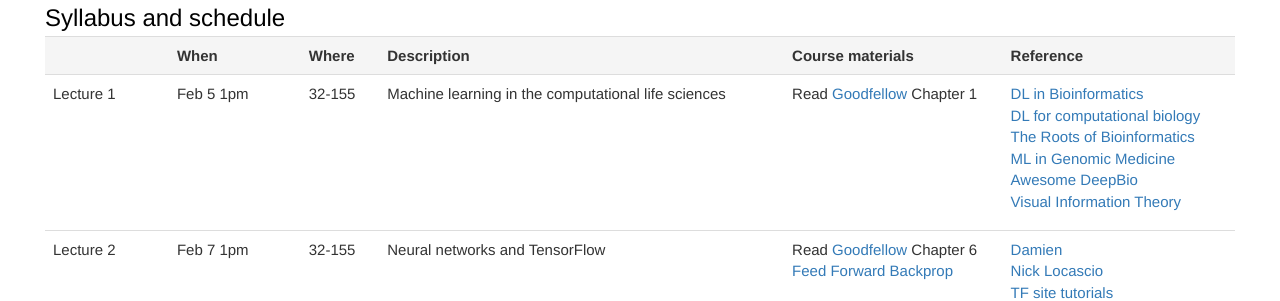
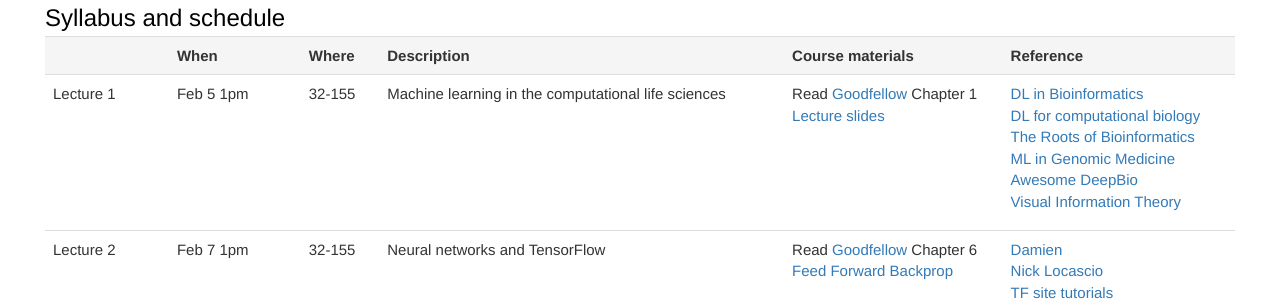
Before and after one commit to mit6874/mit6874.github.io, a Jekyll site: the page built from index.html, in a window 1280 px wide and 900 px high, scrolled down 472 px. Shown: the part 153-454 px from the top of the window. Built offline with Jekyll 4.4.1, drawn with Linux system fonts in a browser that asks for light colours; nearby versions of some CDN libraries.

Commit message:
Add lecture 1 slides

```diff
--- a/index.html
+++ b/index.html
@@ -33,6 +33,7 @@ layout: default
             <td>
                 <ul>
                     <li>Read <a href="http://www.deeplearningbook.org/">Goodfellow</a> Chapter 1</li>
+                    <li><a href="../assets/slides/6.874-lecture-1-2019.pdf">Lecture slides</a></li>
                 </ul>
             </td>
             <td>
```
Also changed, not shown: 10 other files.
